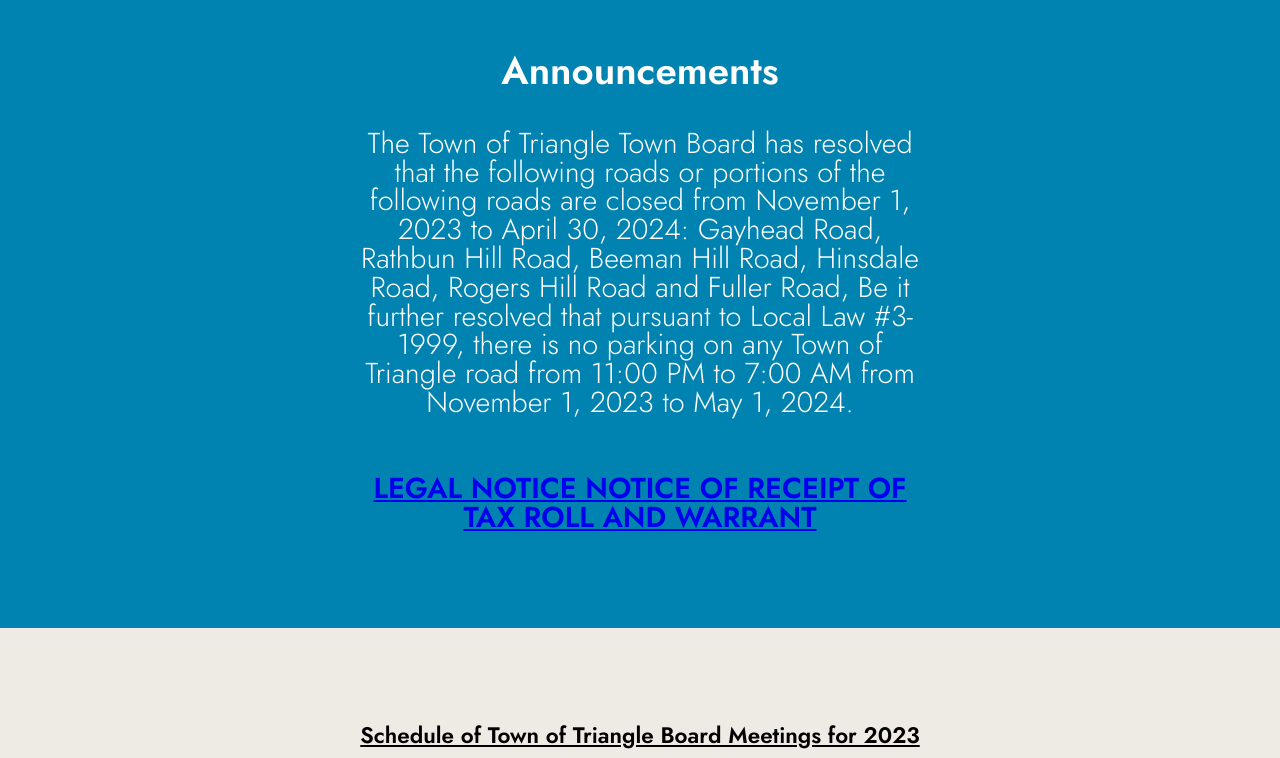
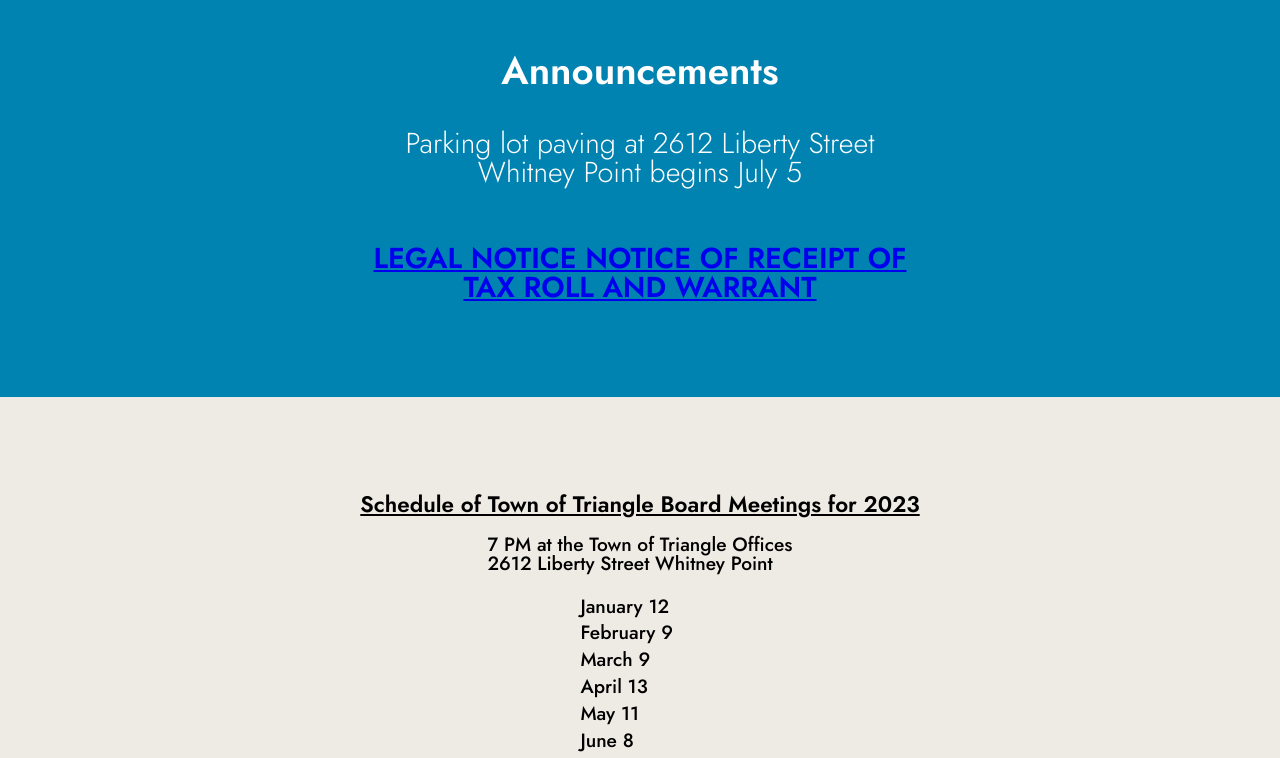
Before and after one commit to RBTG-WebProduct/townOfTriangle-astro, an Astro site: page / in a window 1280 px wide. Shown: the part 980-1738 px from the top of the page. Built offline with nearby package versions, Linux system fonts and the light colour scheme; Astro itself is replaced by a stand-in of ours; a web font is replaced by a local one.

Commit message:
site updates

```diff
--- a/src/components/Announcement.tsx
+++ b/src/components/Announcement.tsx
@@ -8,14 +8,7 @@ const Announcement = ({ visable }: { visable: boolean }) => {
 			>
 				<h4>Announcements</h4>
 					<p className="announcment">
-						The Town of Triangle Town Board has resolved that the
-						following roads or portions of the following roads are
-						closed from November 1, 2023 to April 30, 2024: Gayhead
-						Road, Rathbun Hill Road, Beeman Hill Road, Hinsdale
-						Road, Rogers Hill Road and Fuller Road, Be it further
-						resolved that pursuant to Local Law #3-1999, there is no
-						parking on any Town of Triangle road from 11:00 PM to
-						7:00 AM from November 1, 2023 to May 1, 2024.
+					Parking lot paving at 2612 Liberty Street Whitney Point begins July 5
 					</p>
 
         <a className="announcment" style={{fontWeight:"700"}} href="\assets\downloads\Warrant-legal.pdf" download>
--- a/src/components/Contacts1.tsx
+++ b/src/components/Contacts1.tsx
@@ -32,7 +32,7 @@ function Contacts1() {
         </div>
         <div className={`building ${visible ? "slide" : undefined}`}>
           <h4>
-            <ul>Building Inspector: Mark See II</ul>
+            <ul>Building Inspector /Code Enforcement Officer : Juliette Sinclair</ul>
           </h4>
           <ul>
             <li>By appointment only</li>
@@ -77,7 +77,7 @@ function Contacts1() {
             <ul>Highway Department: 5470 State Route 26</ul>
           </h4>
           <h4>
-            <ul>Highway Super intendent: Danial S McGowan</ul>
+            <ul>Highway Super intendent / Highway Supervisor : Danial S McGowan</ul>
           </h4>
           <ul>
             <li>phone : 607-692-3270</li>
--- a/src/components/Court.tsx
+++ b/src/components/Court.tsx
@@ -15,7 +15,7 @@ function Court() {
             <div className='info'>
               <div className={`supervisor ${visible ? 'slide' : undefined}`}>
                 <div>
-                  <p>Court : Judge Orzel, Clerk Kalleen Benjamin</p>
+                  <p>Court :Michelle A. Morrison</p>
                 </div>
                 <ul>
                 <li>Office hours: Monday 11AM-5PM,</li>
```
Also changed, not shown: 1 other file.
